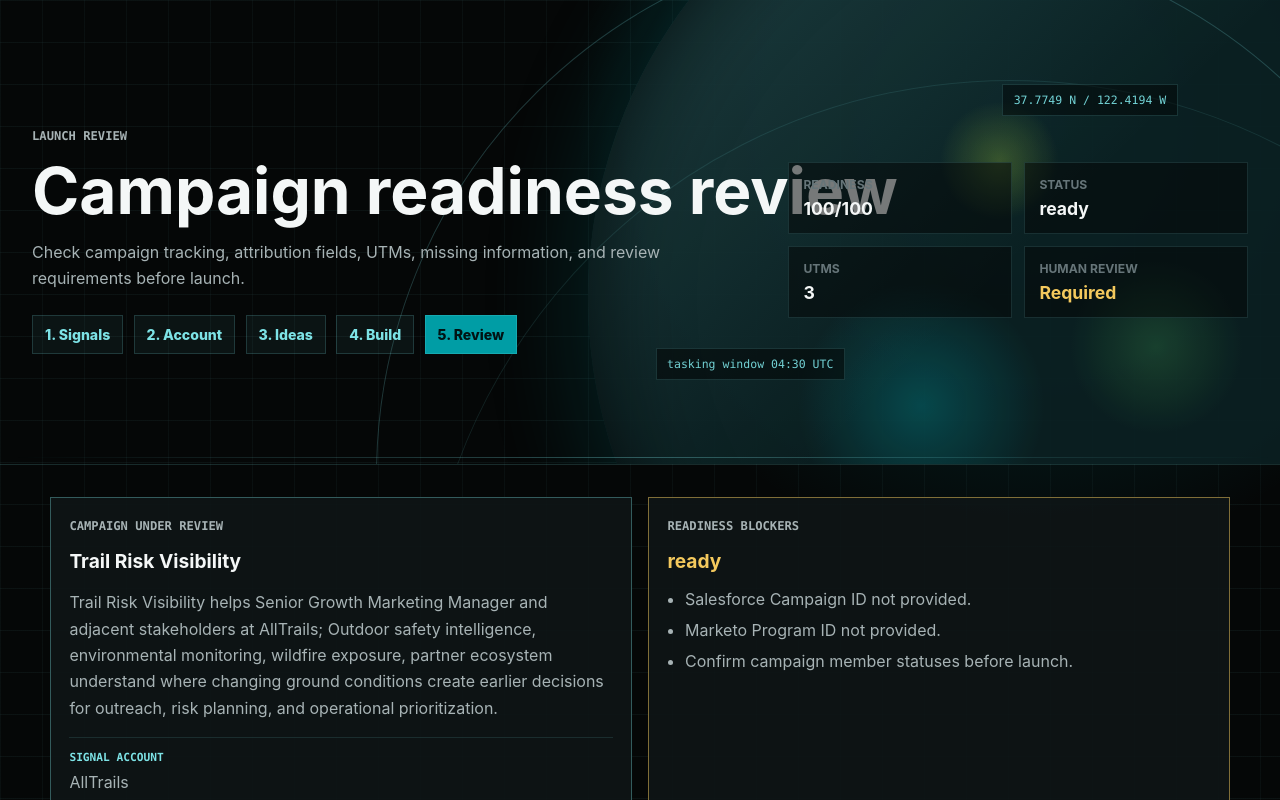
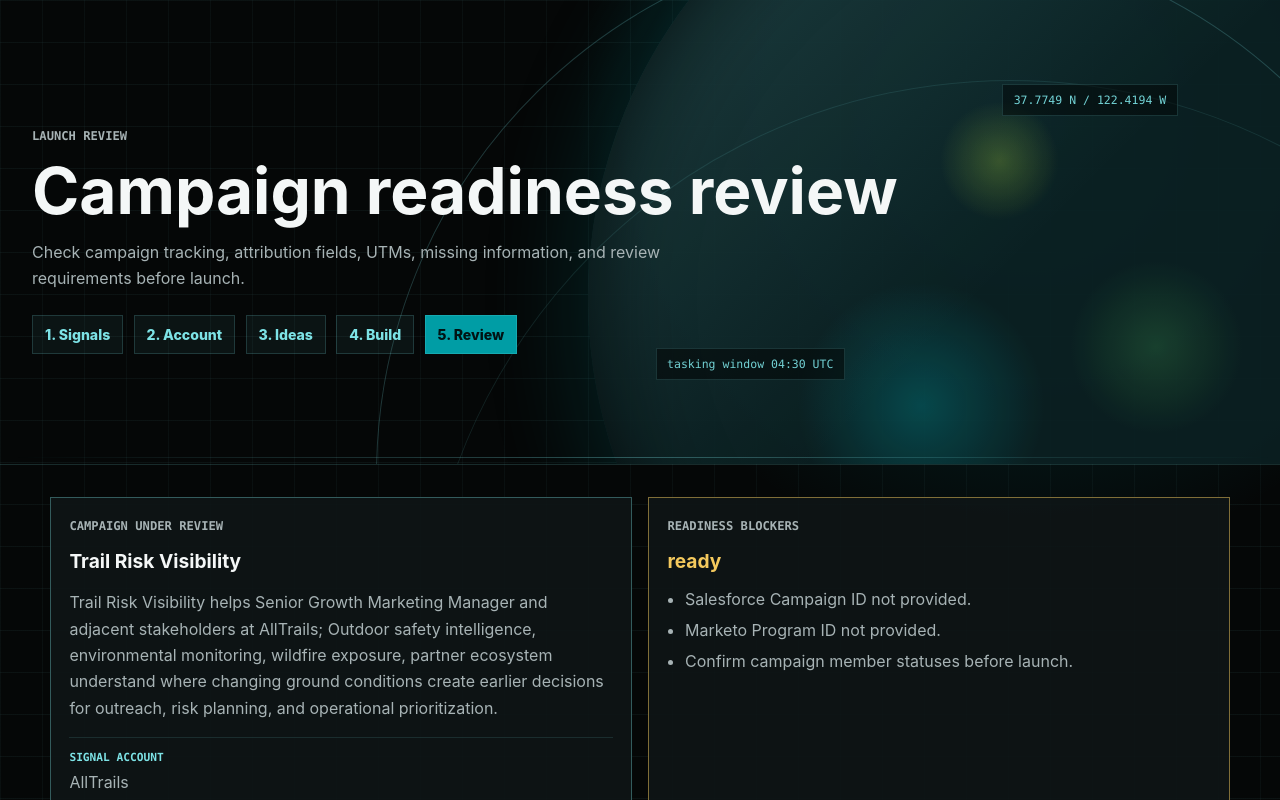
Before and after one commit to akankshalksingh/planet-campaign-brief-agent, a Next.js app: page /attribution-review in a window 1280 px wide. Shown: the top 800 px of the page. Built offline with nearby package versions, Linux system fonts and the light colour scheme.

Commit message:
Remove review hero metric tiles

```diff
--- a/app/attribution-review/page.tsx
+++ b/app/attribution-review/page.tsx
@@ -42,12 +42,6 @@ export default async function AttributionReviewPage({
               <Link href={`/campaign-builder?signal=${signal.id}&idea=${selectedIdea.id}`}>4. Build</Link>
               <Link href={`/attribution-review?signal=${signal.id}&idea=${selectedIdea.id}`} className="activeLink">5. Review</Link>
             </div>
-          </div>
-          <div className="metrics">
-            <div><span>Readiness</span><strong>{packageOutput.attributionReadiness.score}/100</strong></div>
-            <div><span>Status</span><strong>{packageOutput.attributionReadiness.status.replace("_", " ")}</strong></div>
-            <div><span>UTMs</span><strong>{packageOutput.utmLinks.length}</strong></div>
-            <div className="warn"><span>Human review</span><strong>Required</strong></div>
           </div>
         </div>
       </section>
```
